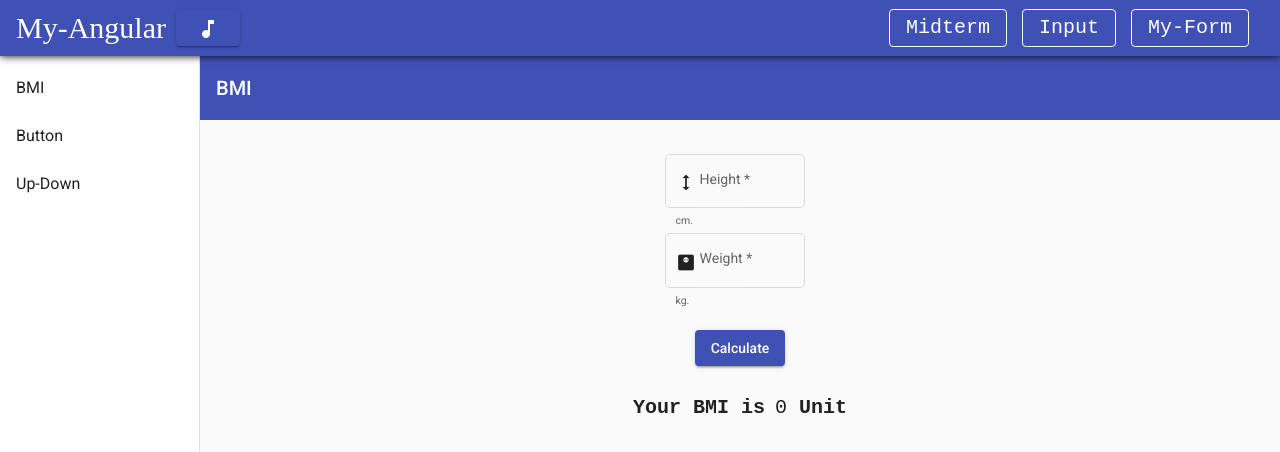
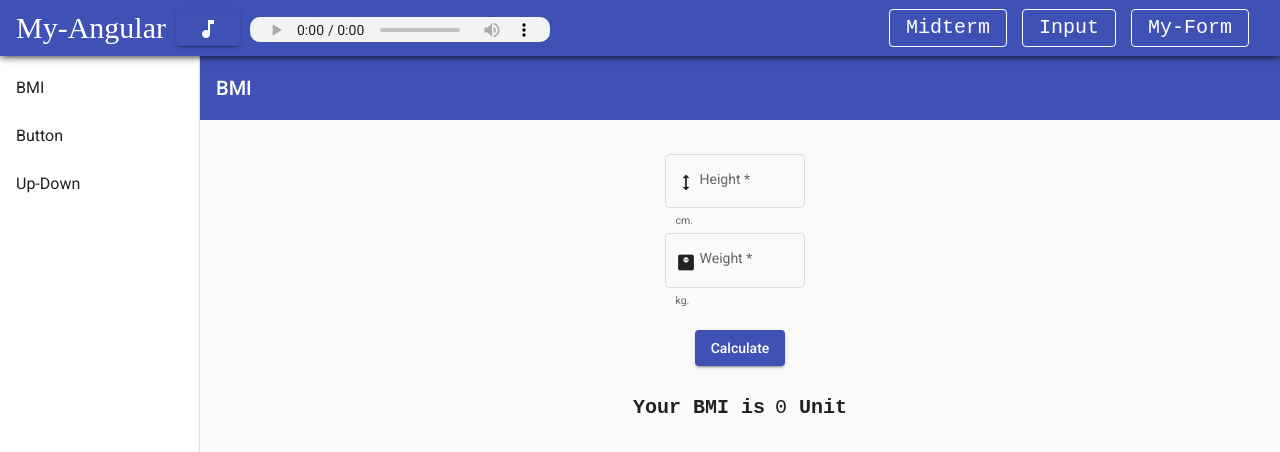
Before and after one commit to keemdedone/My-HomePage, an Angular app: page /midterm/bmi in a window 1280 px wide. Shown: the top 452 px of the page. Built offline with nearby package versions, Linux system fonts and the light colour scheme.

Commit message:
add auto play to audio control

```diff
--- a/src/app/app.component.html
+++ b/src/app/app.component.html
@@ -8,13 +8,17 @@
   <span>My-Angular</span>
 
 <div class="showAudioControl">
-  <button type="submit" (click)="showAudioControl()" mat-raised-button color="primary">
+  <button type="submit"
+  (click)="showAudioControl()"
+  mat-raised-button
+  color="primary"
+  matTooltip="Click to hide/show music play box">
     <mat-icon>music_note</mat-icon>
   </button>
 </div>
 
 <div *ngIf="show">
-    <audio controls>
+    <audio controls autoplay>
       <source src="../assets/music/15-OnOurway.m4a" type="audio/ogg">
       <source src="../assets/music/15-OnOurway.m4a" type="audio/mpeg">
       Your browser does not support the audio element.
--- a/src/app/app.component.scss
+++ b/src/app/app.component.scss
@@ -49,10 +49,10 @@ mat-toolbar{
 }
 
 audio{
-  vertical-align: -5px;
+  vertical-align: -7px;
   width: 300px;
   height: 25px;
-  margin-left: 30px;
+  margin-left: 10px;
 
   //audio control BG color
   &::-webkit-media-controls-enclosure {
@@ -60,8 +60,6 @@ audio{
   }
 }
 
-
-
 .showAudioControl{
   margin-left: 10px;
 }
--- a/src/app/app.component.ts
+++ b/src/app/app.component.ts
@@ -20,7 +20,7 @@ export class AppComponent implements OnInit {
   isSmallScreen$!: Observable<boolean>;
   portal$!: Observable<Portal<unknown> | null>
   count: number = 0
-  show: boolean = false;
+  show: boolean = true;
 
   constructor(
     private readonly breakpointObservable: BreakpointObserver,
--- a/src/app/app.module.ts
+++ b/src/app/app.module.ts
@@ -12,6 +12,7 @@ import {MatListModule} from '@angular/material/list';
 import {MatSidenavModule} from '@angular/material/sidenav';
 import {MatIconModule} from '@angular/material/icon';
 import {MatButtonModule} from '@angular/material/button';
+import { MatTooltipModule } from '@angular/material/tooltip';
 /*
 import {MatInput, MatInputModule} from '@angular/material/input';
 import {MatFormFieldModule} from '@angular/material/form-field';
@@ -35,6 +36,7 @@ import {MatTabsModule} from '@angular/material/tabs';
     MatSidenavModule,
     MatIconModule,
     MatButtonModule,
+    MatTooltipModule,
   ],
   providers: [],
   bootstrap: [AppComponent]
```
